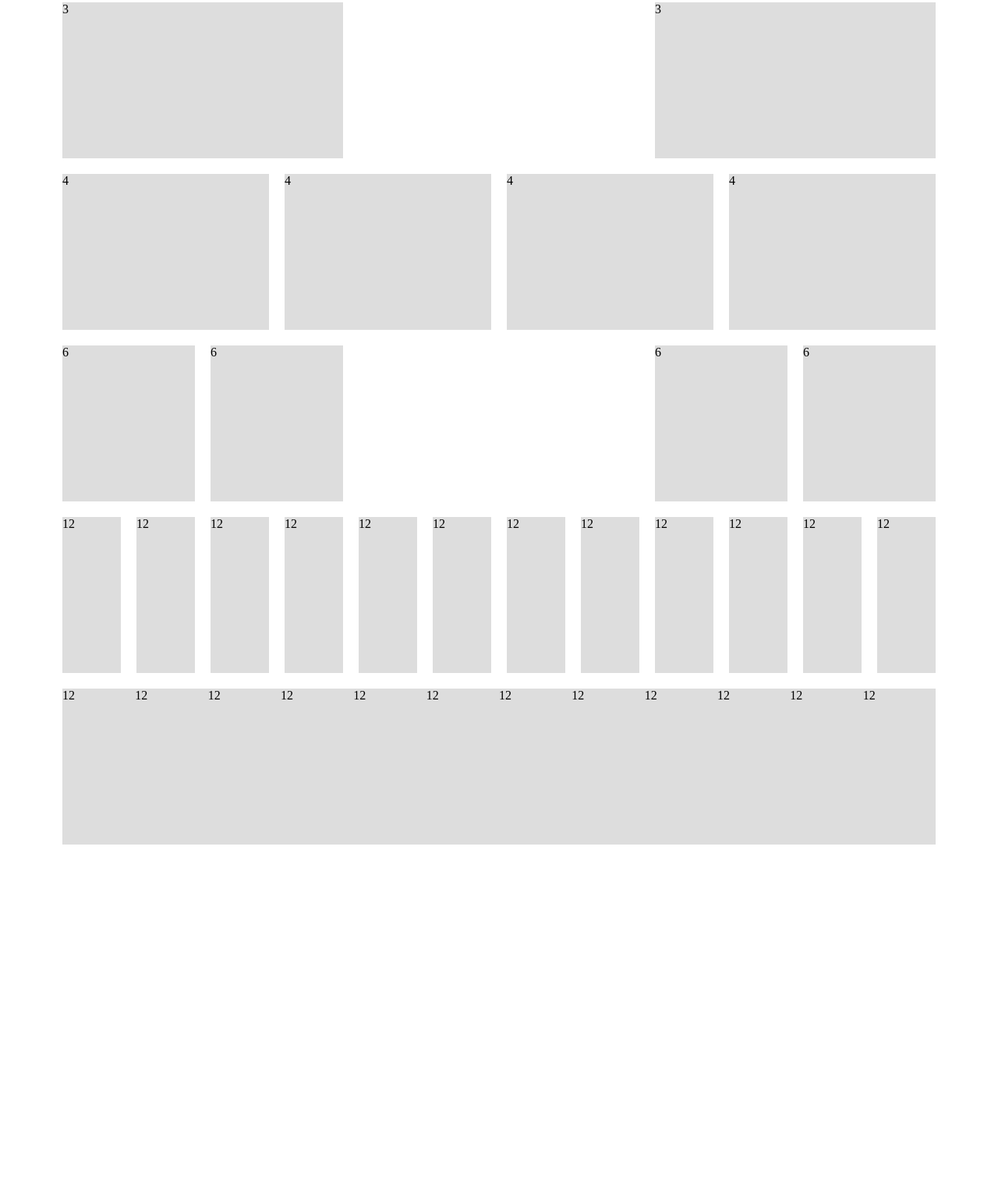
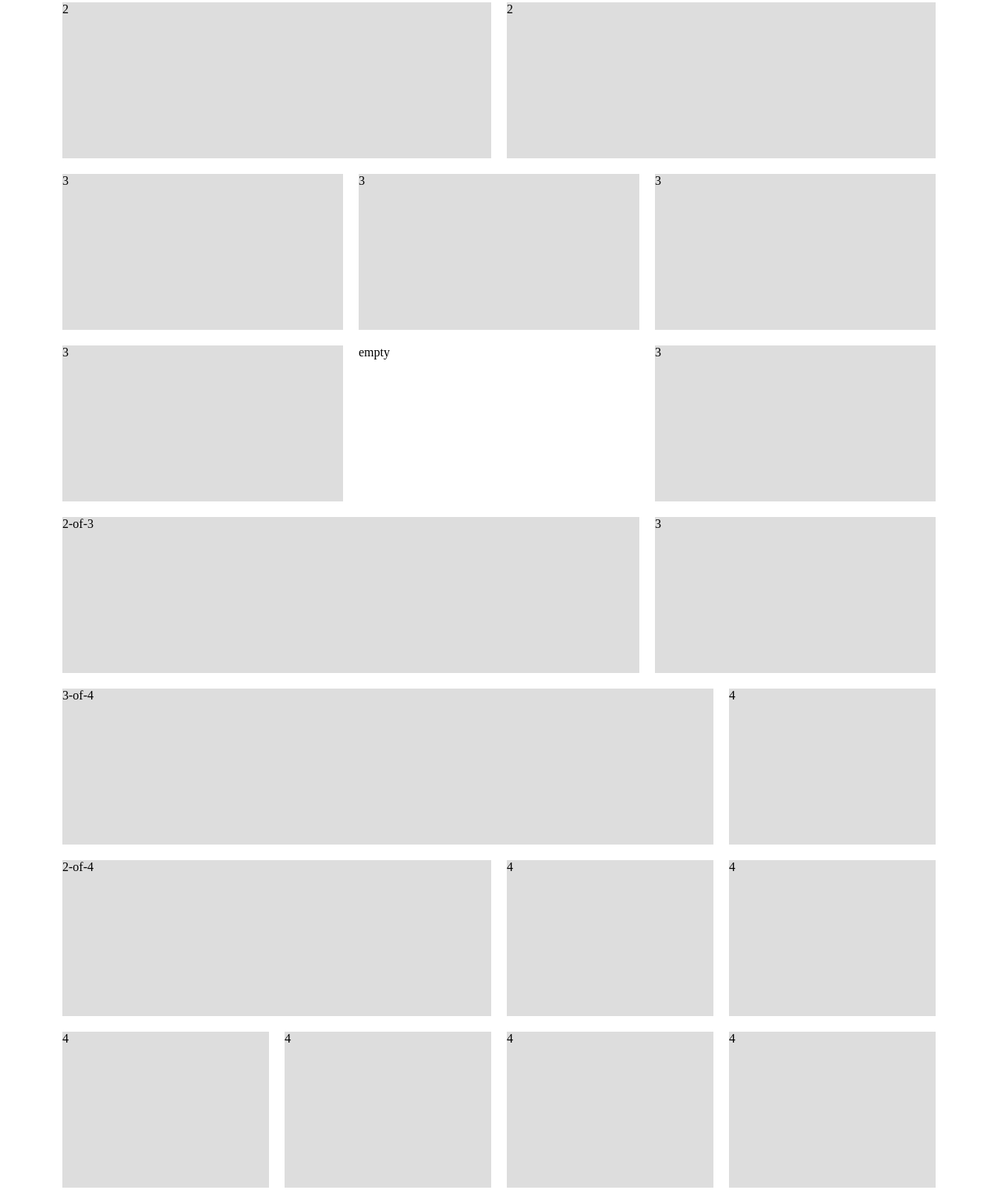
Before and after one commit to brianstevo/css-transitions-animations, a plain HTML site: page columnlayout.html in a window 1280 px wide. Shown: the part 447-1973 px from the top of the page at 78% size. Before the commit the page ends 1560 px from the top, so only its background shows below. Drawn offline with Linux system fonts and the light colour scheme.

Commit message:
added 2/3 ,2/4,3/4 classes

```diff
--- a/columnlayout.html
+++ b/columnlayout.html
@@ -1,5 +1,6 @@
 <!DOCTYPE html>
 <html lang="en">
+
 <head>
     <meta charset="UTF-8" />
     <meta name="viewport" content="width=device-width, initial-scale=1.0" />
@@ -48,6 +49,7 @@
             .empty-grid {
                 display: none;
             }
+
             .sm1 {
                 grid-column-end: span 12;
             }
@@ -82,8 +84,20 @@
                 grid-column-end: span 6;
             }
 
+            .md2-of-3 {
+                grid-column-end: span 8;
+            }
+
             .md3 {
                 grid-column-end: span 4;
+            }
+
+            .md2-of-4 {
+                grid-column-end: span 6;
+            }
+
+            .md3-of-4 {
+                grid-column-end: span 9;
             }
 
             .md4 {
@@ -108,8 +122,20 @@
                 grid-column-end: span 6;
             }
 
+            .col2-of-3 {
+                grid-column-end: span 8;
+            }
+
             .col3 {
                 grid-column-end: span 4;
+            }
+
+            .col2-of-4 {
+                grid-column-end: span 6;
+            }
+
+            .col3-of-4 {
+                grid-column-end: span 9;
             }
 
             .col4 {
@@ -138,13 +164,31 @@
 					</div> -->
             </div>
             <div class="cell col2 md2 sm">2</div>
+            <div class="cell col2 md2 sm">2</div>
+            <div class="cell col2 md2 sm">2</div>
             <div class="cell col3 md3">3</div>
-				<div class="empty-grid col3 md3"></div>
             <div class="cell col3 md3">3</div>
-				<div class="cell col4 md2">4</div>
-				<div class="cell col4 md2">4</div>
-				<div class="cell col4 md2">4</div>
-				<div class="cell col4 md2">4</div>
+            <div class="cell col3 md3">3</div>
+            <div class="cell col3 md3">3</div>
+            <div class="empty-grid col3 md3">empty</div>
+            <div class="cell col3 md3">3</div>
+            <div class="cell col2-of-3 md2-of-3">2-of-3</div>
+            <!-- <div class="empty-grid col3 md3"></div> -->
+            <div class="cell col3 md3">3</div>
+            <div class="cell col3-of-4 md3-of-4">3-of-4</div>
+            <div class="cell col4 md4">4</div>
+            <!-- <div class="cell col4 md2">4</div> -->
+            <div class="cell col2-of-4 md2-of-4">2-of-4</div>
+            <div class="cell col4 md4">4</div>
+            <div class="cell col4 md4">4</div>
+            <div class="cell col4 md4">4</div>
+            <div class="cell col4 md4">4</div>
+            <div class="cell col4 md4">4</div>
+            <div class="cell col4 md4">4</div>
+            <div class="cell col4 md2">responsive 4</div>
+            <div class="cell col4 md2">responsive 4</div>
+            <div class="cell col4 md2">responsive 4</div>
+            <div class="cell col4 md2">responsive 4</div>
             <div class="cell col6 md3">6</div>
             <div class="cell col6 md3">6</div>
             <div class="empty-grid col6 md3"></div>
@@ -180,4 +224,5 @@
         </div>
     </div>
 </body>
+
 </html>
```
Lines whose indentation alone changed are shown as unchanged.
